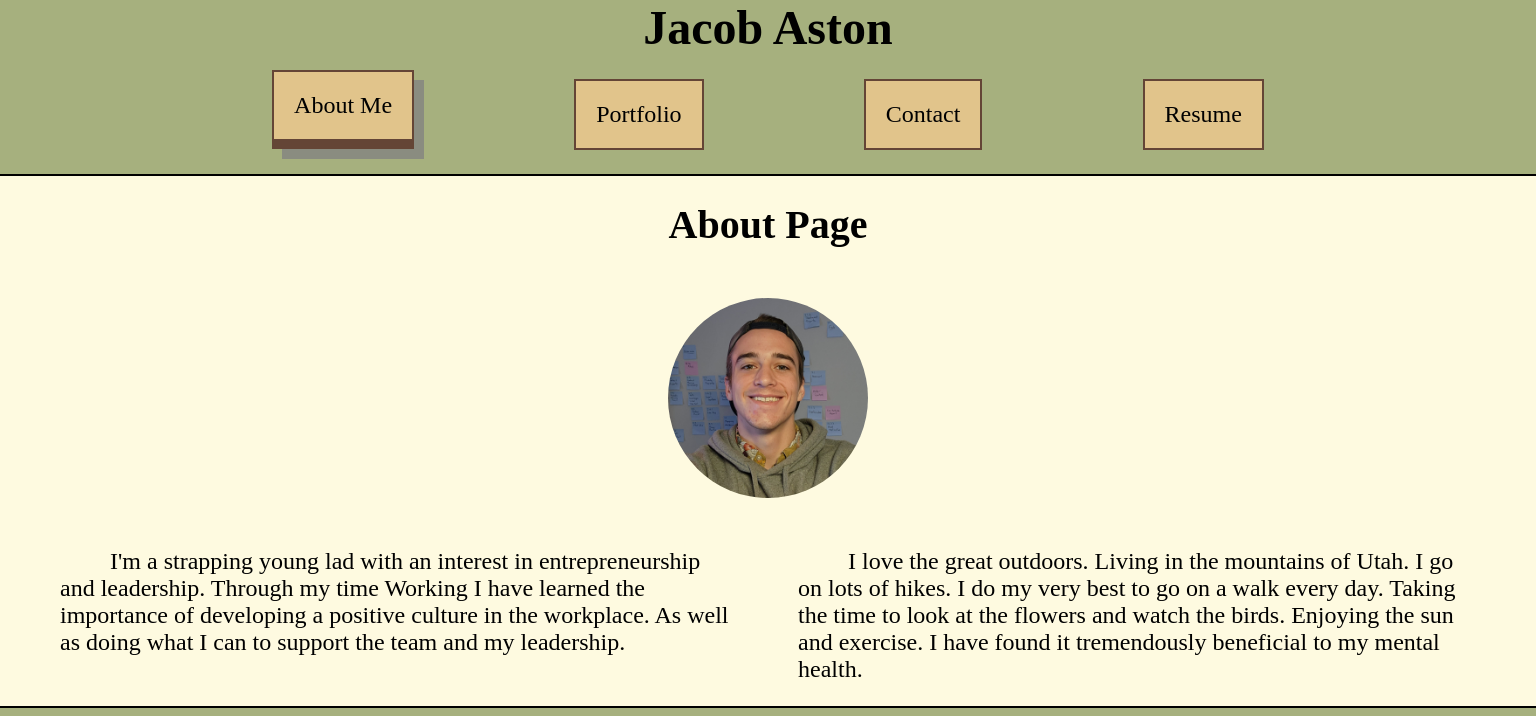
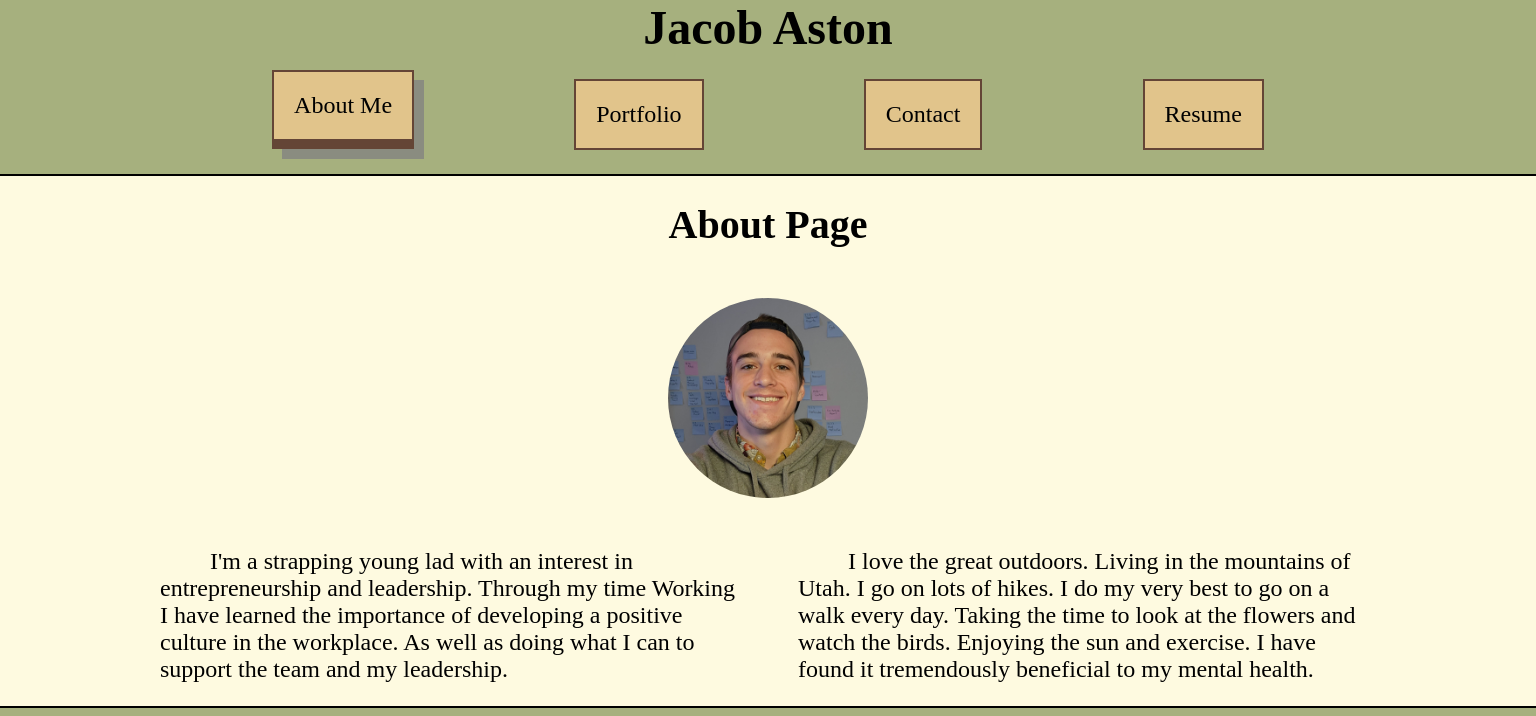
Before and after one commit to Jacob-Aston/react-portfolio, a React (Create React App) app: page / in a window 1536 px wide. Shown: the top 716 px of the page. Built offline with nearby package versions, Linux system fonts and the light colour scheme; the HTML template or start-up script is replaced by a standard one.

Commit message:
added margin to about page at 1440px break point.

```diff
--- a/src/styles/About.css
+++ b/src/styles/About.css
@@ -33,3 +33,9 @@ h2 {
     columns: 2;
   }
 }
+
+@media (min-width: 1440px) {
+  .about-introduction {
+    margin: 0 100px;
+  }
+}
```
